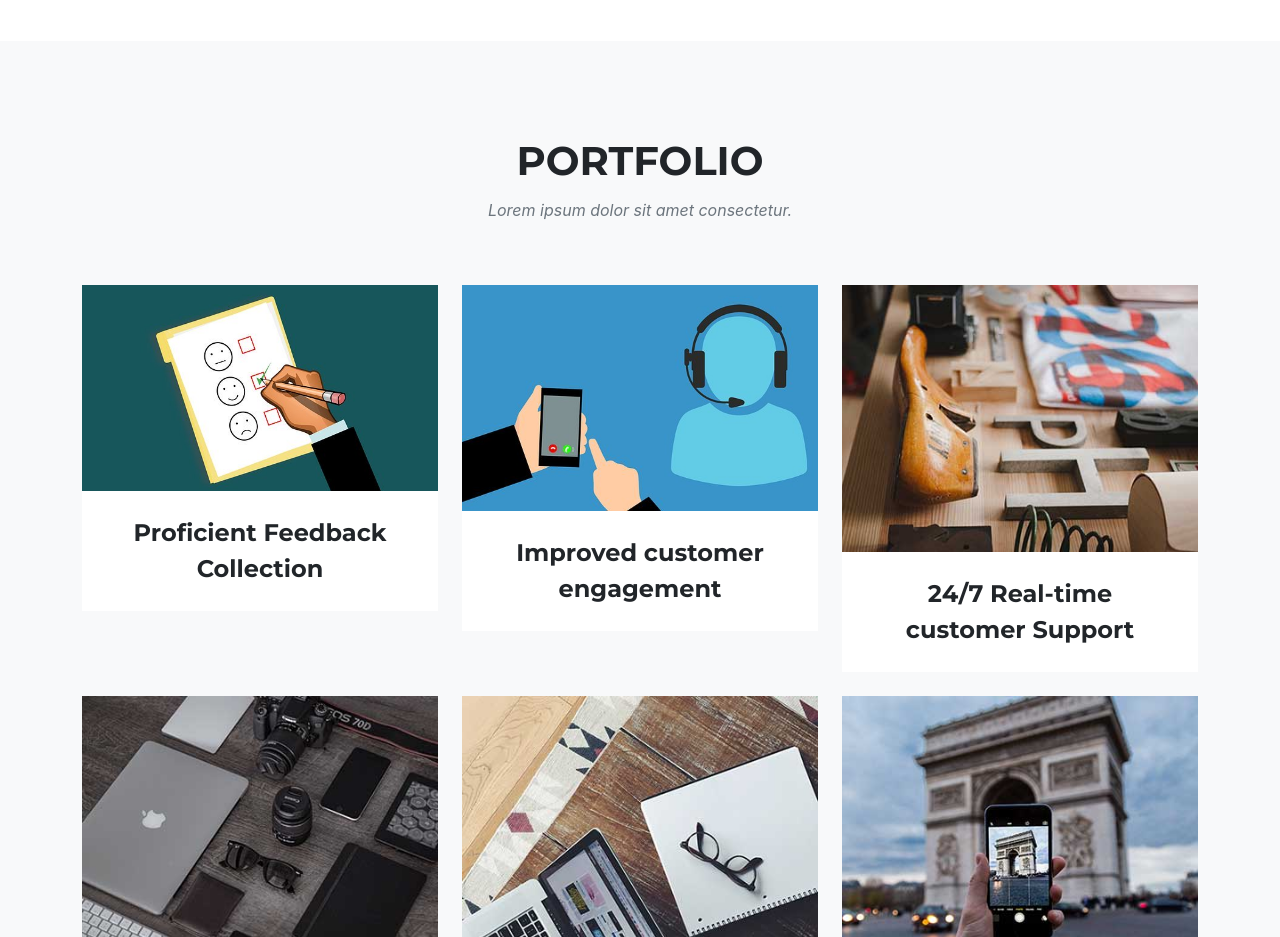
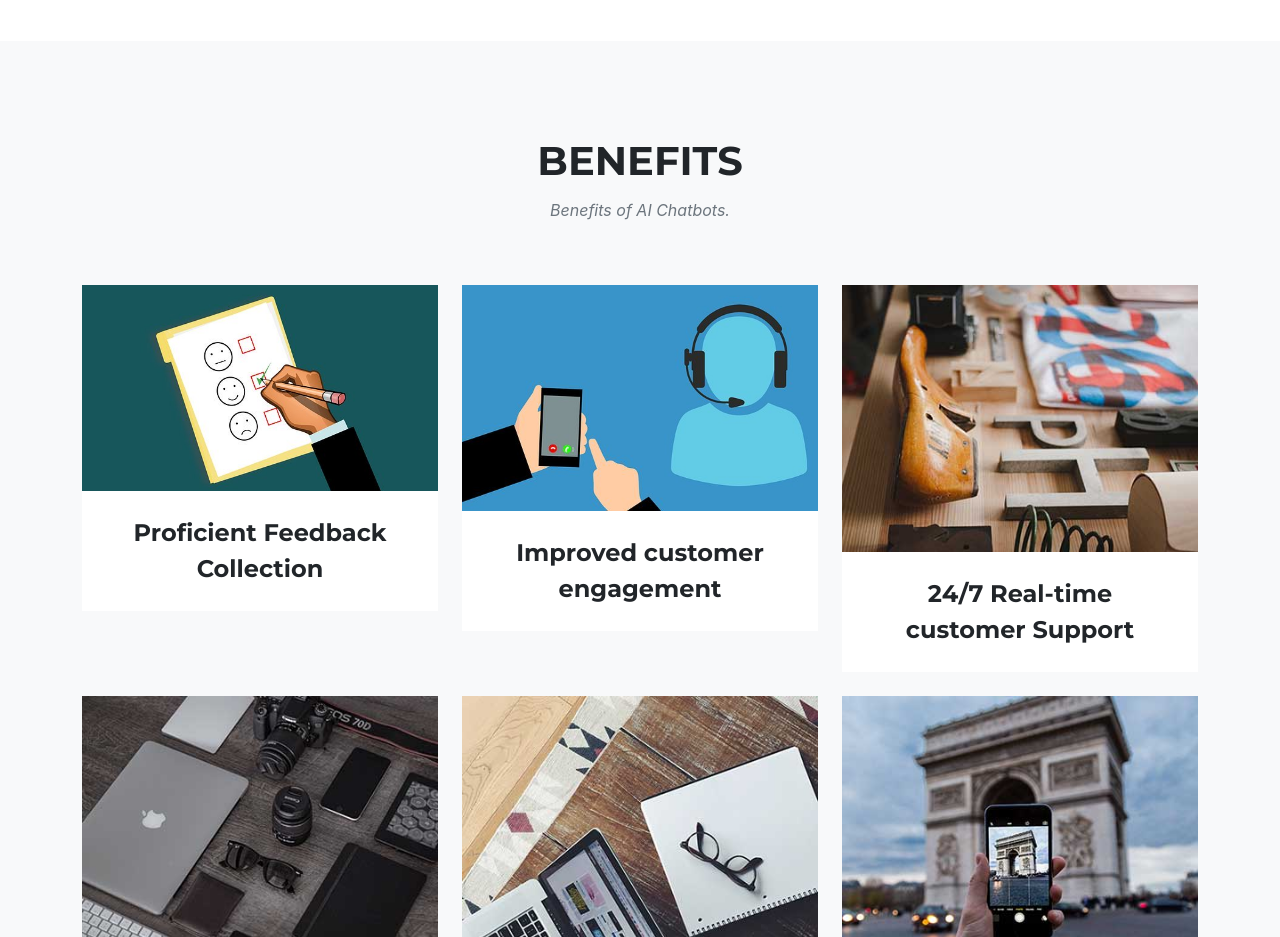
Before and after one commit to bashirmohd/cbndtxbot, a plain HTML site: page index.html in a window 1280 px wide. Shown: the part 2040-2977 px from the top of the page. Drawn offline with nearby package versions, Linux system fonts and the light colour scheme; a web font is replaced by a local one.

Commit message:
Update index.html

```diff
--- a/index.html
+++ b/index.html
@@ -107,12 +107,12 @@
                 </div>
             </div>
         </section>
-        <!-- Portfolio Grid-->
+        <!-- Benefits Grid-->
         <section class="page-section bg-light" id="portfolio">
             <div class="container">
                 <div class="text-center">
-                    <h2 class="section-heading text-uppercase">Portfolio</h2>
-                    <h3 class="section-subheading text-muted">Lorem ipsum dolor sit amet consectetur.</h3>
+                    <h2 class="section-heading text-uppercase">Benefits</h2>
+                    <h3 class="section-subheading text-muted">Benefits of AI Chatbots.</h3>
                 </div>
                 <div class="row">
                     <div class="col-lg-4 col-sm-6 mb-4">
```
